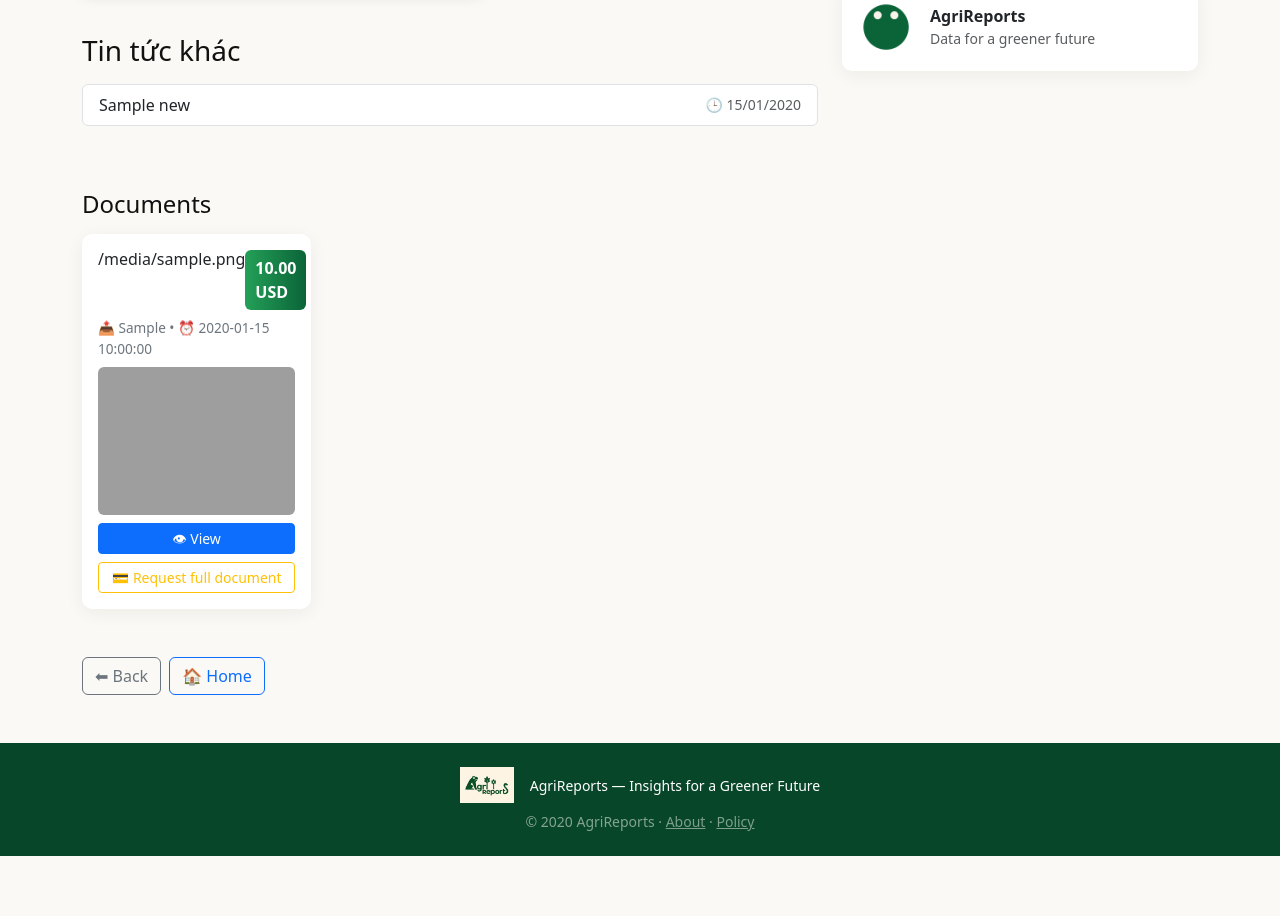
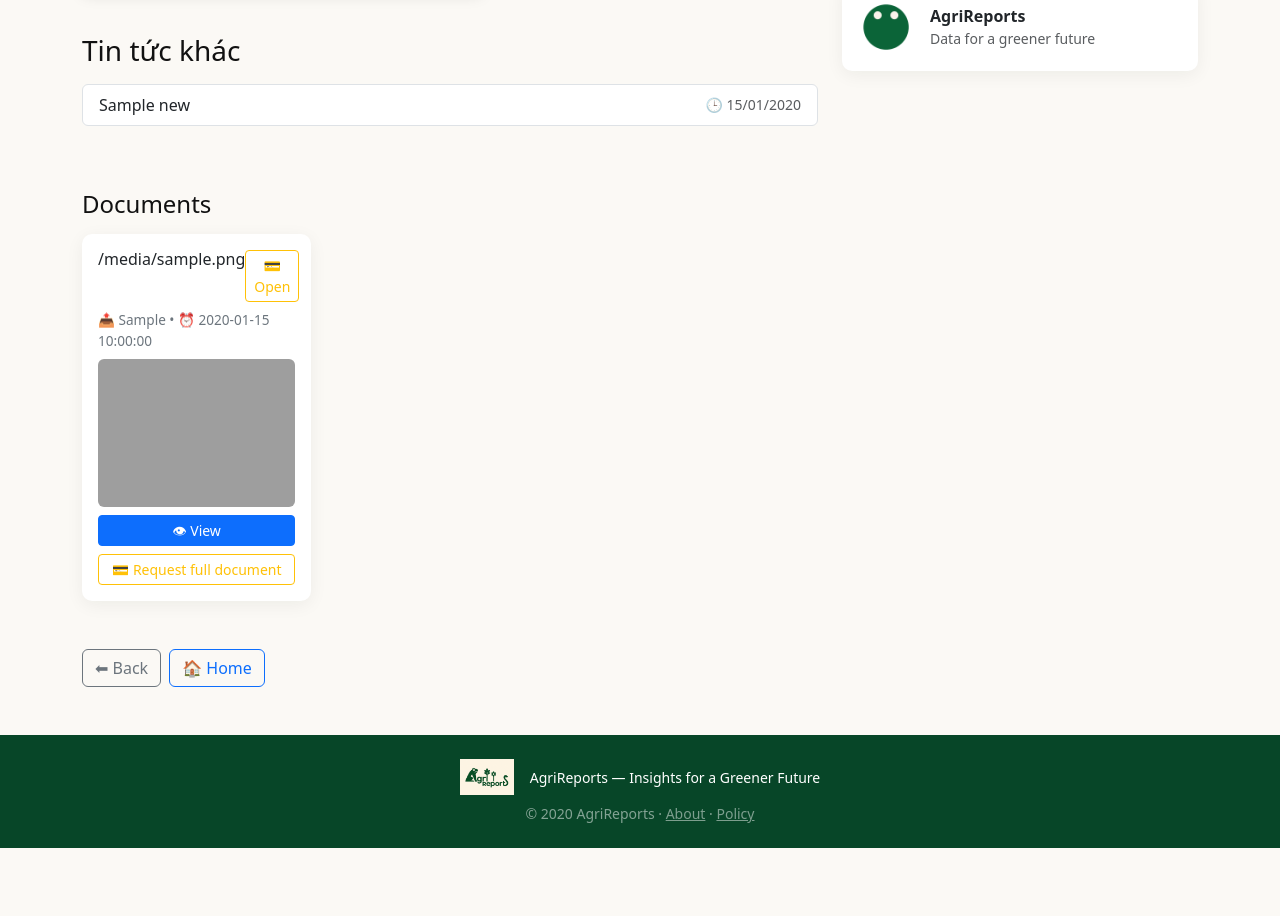
Before and after one commit to Phucsinh238/fastapi-pdf-app, a FastAPI app: template app/templates/index.html in a window 1280 px wide. Shown: the part 619-1535 px from the top of the page. After the commit the page ends 1467 px from the top, so only its background shows below. Run offline with FastAPI, Linux system fonts and the light colour scheme; the template is opened without the code that fills it: most values are stand-ins (such as "Sample title", 1, 10 or a date in 2020); grey boxes marked "Sample" are stand-in pictures; grey boxes are pictures that could not be loaded.

Commit message:
Update index.html

```diff
--- a/app/templates/index.html
+++ b/app/templates/index.html
@@ -158,7 +158,16 @@
                 <div class="card-body d-flex flex-column">
                   <div class="d-flex justify-content-between align-items-start mb-2">
                     <h6 class="card-title mb-0" style="font-size:1rem">{{ doc.filename }}</h6>
-                    <span class="price-badge">{{ '%.2f'|format(doc_price) }} USD</span>
+                    <!--  <span class="price-badge">{{ '%.2f'|format(doc_price) }} USD</span>-->
+                     {% if request.session.get("role") in ['admin','superadmin'] %}
+                         <span class="price-badge">{{ '%.2f'|format(doc_price) }} USD</span>-->
+                      {% else %}
+                        <a href="/pay/{{ doc.id }}" class="btn btn-outline-warning btn-sm w-100">
+                         <!-- 💳 Buy full document ({{ '%.2f'|format(doc_price) }} USD)-->
+                        💳 Open
+                        </a>
+                      {% endif %}
+
                   </div>
                   <p class="card-meta mb-2">📤 {{ doc.uploaded_by or 'Unknown' }} • ⏰ {{ doc.upload_time }}</p>
 
```
